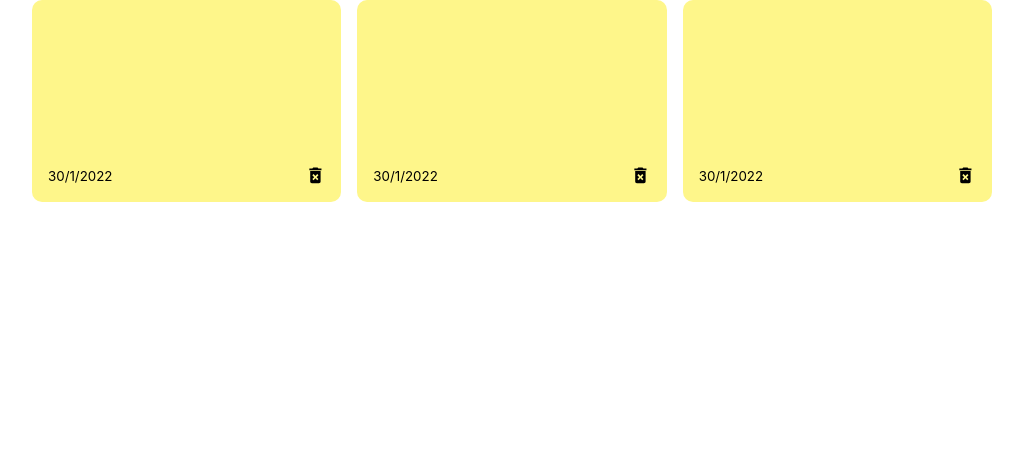
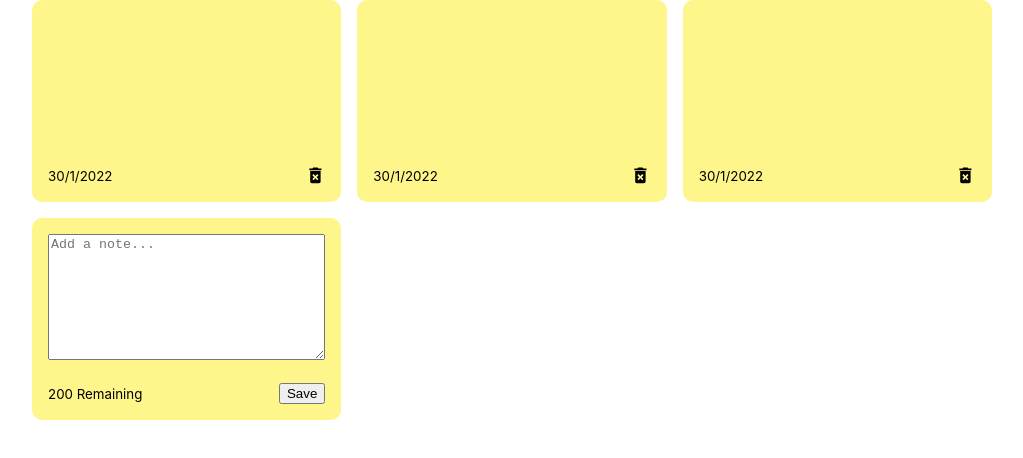
Before and after one commit to DeadManLogan/QNotes, a React (Create React App) app: page / in a window 1280 px wide. Shown: the top 458 px of the page, without its empty margins (128-1151 px from the left). Built offline with nearby package versions, Linux system fonts and the light colour scheme.

Commit message:
Added code for new empty node

```diff
--- /dev/null
+++ b/src/components/AddNote.js
@@ -0,0 +1,19 @@
+const AddNote = () => {
+    return (
+        // this div funcions like a note container but it will be different than the others.
+        <div className = "note 2">
+            <textarea
+                rows="8"
+                columns="10"
+                placeholder="Add a note..."
+            ></textarea>
+            {/* footer div that show remaining words and save button */}
+            <div className="note-footer">
+                <small>200 Remaining</small>
+                <button className="save">Save</button>
+            </div>
+        </div>
+    );
+};
+
+export default AddNote;
--- a/src/components/NotesList.js
+++ b/src/components/NotesList.js
@@ -1,4 +1,5 @@
 import Note from './Note';
+import AddNote from './AddNote';
 
 // arrow function that contains note components. we have them under a div so it's easier to
 // modify them using css
@@ -8,6 +9,7 @@
             {notes.map((note =>
                 <Note text={note.text} date={note.date} id={note.id}/>
             ))}
+            <AddNote/>
         </div>
     );
 };
```
